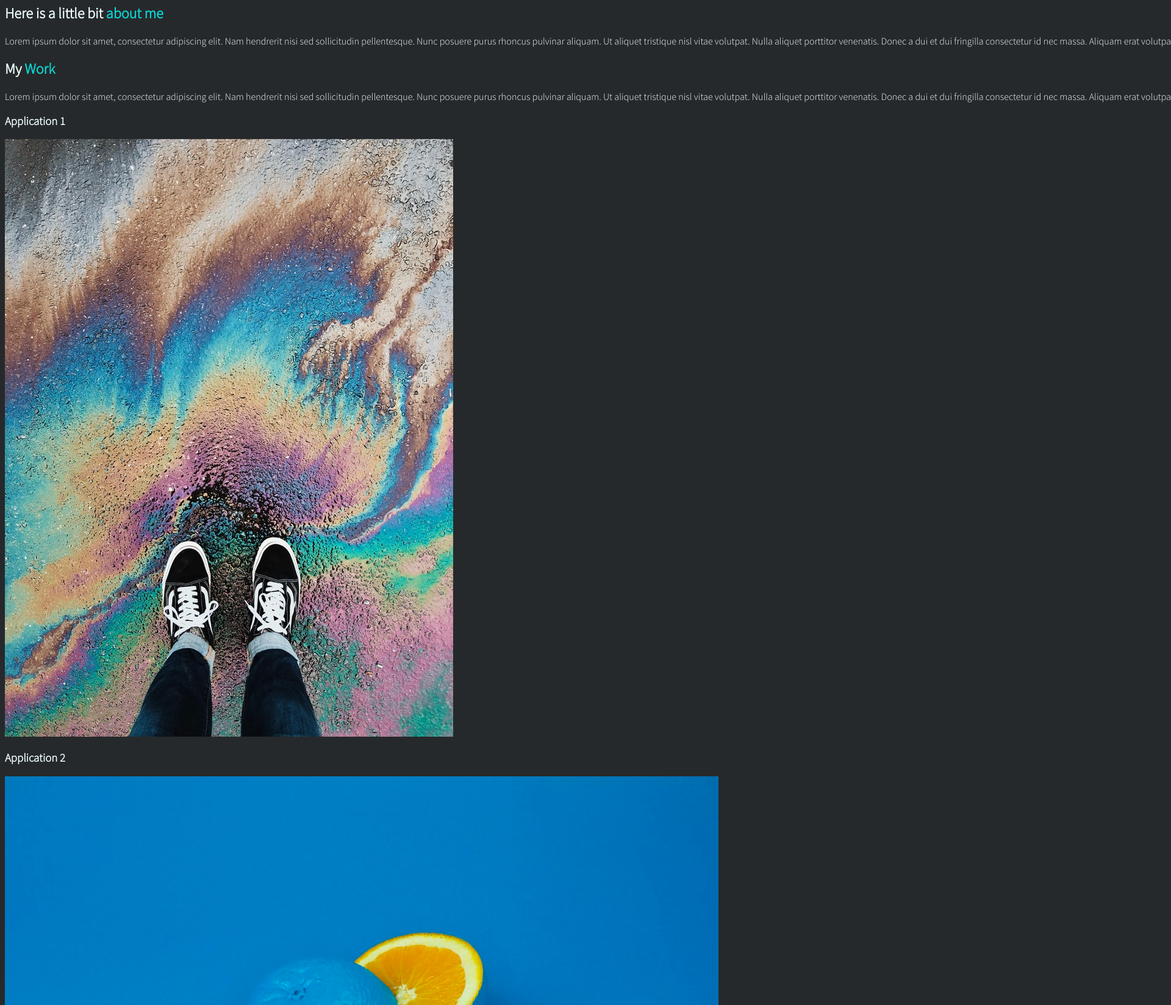
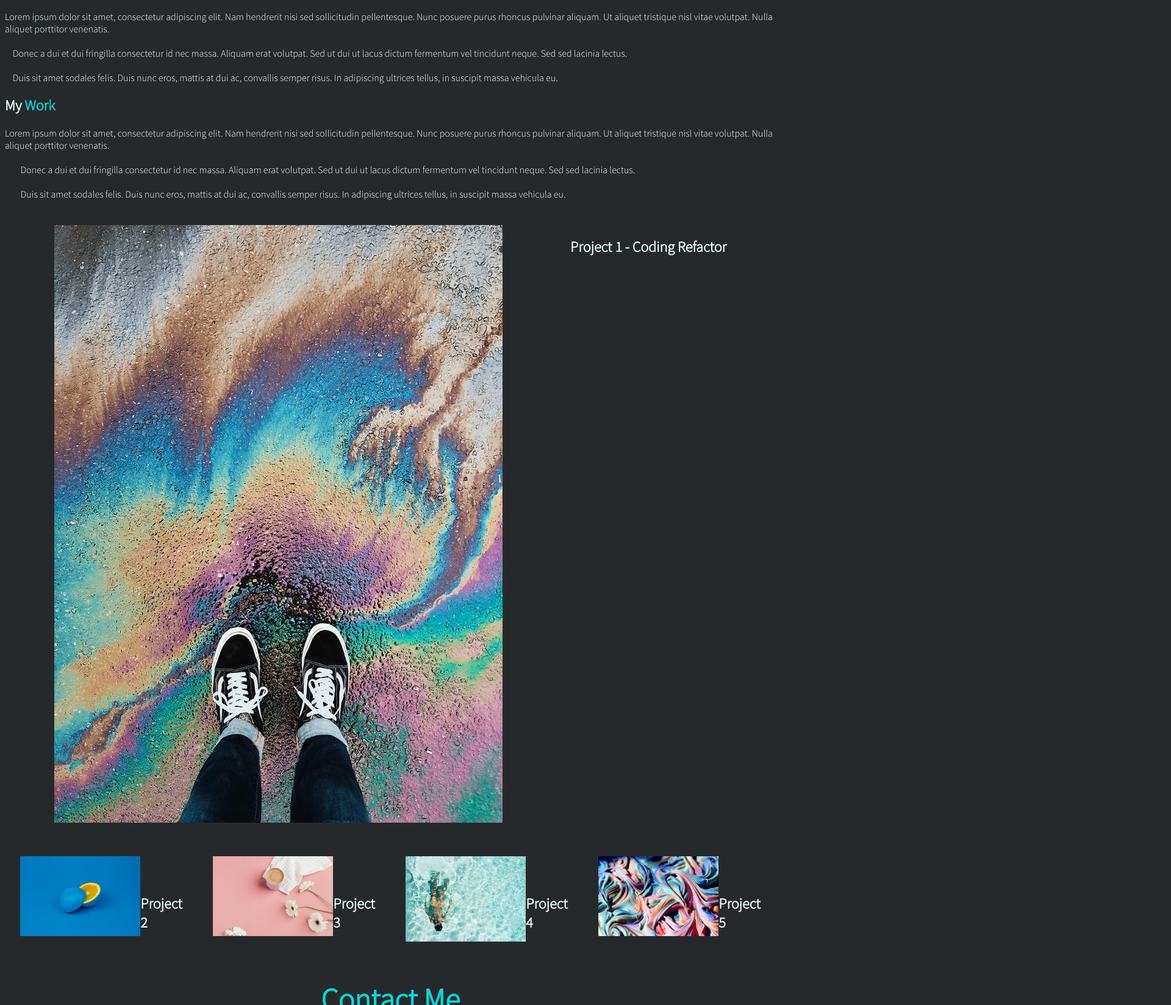
Before and after one commit to AshWeston/Portfolio, a plain HTML site: page index.html in a window 1280 px wide. Shown: the part 1152-2800 px from the top of the page at 61% size, 1920 px wide, since content can reach past the window. Drawn offline with Linux system fonts and the light colour scheme.

Commit message:
updated flexbox and responsive properties

```diff
--- a/index.html
+++ b/index.html
@@ -14,9 +14,8 @@
 
 <body>
 
-
-<div class="container1">
     <div class="logo">△aw</div>
+<header class="container1">
     <nav class="main-menu">
         <ul>
             <li>
@@ -30,66 +29,94 @@
             </li>
         </ul>
         </nav>
-</div>
+    </header>
 
     <div class="container2"></div>
-
     <h1 class="Hi">Hi, <span>my name is</span></h1>
-
     <h2 class="Ash"><span>Ash</span> Weston.</h2>
-
     <h3 class="mypassion">My passion is to <span>build things</span> for the web.</h3>
+    <div class="avatar"><img id="avatar" src= "AvatarMe.JPG" alt="Ash Weston"></div>
 </div>
-
-<div class="avatar"><img id="avatar" src= "AvatarMe.JPG" alt="Ash Weston"></div>
 
 
 <div class="content">
     <section>
     <h2 id="about-me"> Here is a little bit <span>about me</span></h2>
-    <p><pre>Lorem ipsum dolor sit amet, consectetur adipiscing elit. Nam hendrerit nisi sed sollicitudin pellentesque. Nunc posuere purus rhoncus pulvinar aliquam. Ut aliquet tristique nisl vitae volutpat. Nulla aliquet porttitor venenatis. Donec a dui et dui fringilla consectetur id nec massa. Aliquam erat volutpat. Sed ut dui ut lacus dictum fermentum vel tincidunt neque. Sed sed lacinia lectus. Duis sit amet sodales felis. Duis nunc eros, mattis at dui ac, convallis semper risus. In adipiscing ultrices tellus, in suscipit massa vehicula eu.</pre></p>
+    <p><pre>Lorem ipsum dolor sit amet, consectetur adipiscing elit. Nam hendrerit nisi sed sollicitudin pellentesque. Nunc posuere purus rhoncus pulvinar aliquam. Ut aliquet tristique nisl vitae volutpat. Nulla aliquet porttitor venenatis.
+
+    Donec a dui et dui fringilla consectetur id nec massa. Aliquam erat volutpat. Sed ut dui ut lacus dictum fermentum vel tincidunt neque. Sed sed lacinia lectus.
+
+    Duis sit amet sodales felis. Duis nunc eros, mattis at dui ac, convallis semper risus. In adipiscing ultrices tellus, in suscipit massa vehicula eu.</pre></p>
 </section>
     <section>
     <h2 id="my-work"> My <span>Work</span></h2>
-    <p> <pre>Lorem ipsum dolor sit amet, consectetur adipiscing elit. Nam hendrerit nisi sed sollicitudin pellentesque. Nunc posuere purus rhoncus pulvinar aliquam. Ut aliquet tristique nisl vitae volutpat. Nulla aliquet porttitor venenatis. Donec a dui et dui fringilla consectetur id nec massa. Aliquam erat volutpat. Sed ut dui ut lacus dictum fermentum vel tincidunt neque. Sed sed lacinia lectus. Duis sit amet sodales felis. Duis nunc eros, mattis at dui ac, convallis semper risus. In adipiscing ultrices tellus, in suscipit massa vehicula eu.</pre></p>
+    <p> <pre>Lorem ipsum dolor sit amet, consectetur adipiscing elit. Nam hendrerit nisi sed sollicitudin pellentesque. Nunc posuere purus rhoncus pulvinar aliquam. Ut aliquet tristique nisl vitae volutpat. Nulla aliquet porttitor venenatis.
+
+        Donec a dui et dui fringilla consectetur id nec massa. Aliquam erat volutpat. Sed ut dui ut lacus dictum fermentum vel tincidunt neque. Sed sed lacinia lectus.
+
+        Duis sit amet sodales felis. Duis nunc eros, mattis at dui ac, convallis semper risus. In adipiscing ultrices tellus, in suscipit massa vehicula eu.</pre></p>
 </section>
 </div>
 
-<div class="applications">
-   <div>
-       <h3>
-           Application 1
-       </h3>
-       <image src="app 1.jpg"
+
+<section class="projects">
+    <div class ="project-card">
+        <div class ="project-image">
+        <a href="https://github.com/AshWeston/homework1/blob/main/README.md">
+            <img src="app 1.jpg" alt="shoes on driveway">   </a>
         </div>
-   <div>
-    <h3>
-        Application 2
-    </h3>
-    <img src="app 2.jpg">
+        <div class="project-1-title">
+               <h2 >
+                   Project 1 - Coding Refactor
+               </h2>
             </div>
-<div>
-    <h3>
-        Application 3
-    </h3>
-    <img src="app 3.jpg">
         </div>
-<div>
-    <h3>
-        Application 4
-    </h3>
-    <img src="app 4.jpg">
+
+ <div class= "project-card">
+        <div class ="project-image">
+            <img src="app 2.jpg" alt="blue orange" >
     </div>
-<div>
-    <h3>
-        Application 5
-    </h3>
-    <img src="app 5.jpg">
+    <div class="title">
+           <h2 >
+               Project 2
+           </h2>
         </div>
-   <div>
+    </div>
 
-   </div><!-- need to add the images and titles here for the applications -->
+    <div class= "project-card">
+        <div class ="project-image">
+            <img src="app 3.jpg" alt="pink coffee and flowers">
     </div>
+    <div class="title">
+           <h2 >
+               Project 3
+           </h2>
+        </div>
+    </div>
+
+    <div class= "project-card">
+        <div class ="project-image">
+            <img src="app 4.jpg" alt="swimming clear water ocean" >
+    </div>
+    <div class="title">
+           <h2 >
+               Project 4
+           </h2>
+        </div>
+    </div>
+
+    <div class= "project-card">
+        <div class ="project-image">
+            <img src="app 5.jpg" alt="colorful icecream swirls closeup" >
+    </div>
+    <div class="title">
+           <h2 >
+               Project 5
+           </h2>
+        </div>
+    </div>
+</section>
+
 
     <div id="contact">
         <h1 id="contact-me">Contact Me</h1>
@@ -105,6 +132,23 @@
     </form>
         </div>
 
+        <footer class="socials">
+            <li>
+             <a href="https://www.linkedin.com/in/ashliegh-weston-610669147/" >
+                 <img id="linkedin" src="linkedin.png" style="width:70px;height: 70px;"/>
+             </a>
+         </li>
+         <li>
+             <a href="https://github.com/AshWeston">
+                 <img id="github" src="github.png" style="width:70px;height: 70px;"/>
+             </a>
+         </li>
+         <li>
+             <a href="https://open.spotify.com/user/22xg2azgc7z6ythgsthioxjyi?si=vRST-IQWS_KgAdkeQtGe0w&nd=1">
+                 <img  id="spotify" src="spotify.png" style="width:70px;height: 70px;"/>
+             </a>
+         </li>
+        </footer>
 
 
      </body>
--- a/stylesheet.css
+++ b/stylesheet.css
@@ -1,6 +1,9 @@
-
 * {
   font-family: "Source Sans Pro","Calibre","Inter","San Francisco","SF Pro Text",system-ui,sans-serif;
+}
+
+html {
+  scroll-behavior: smooth;
 }
 
 :root {
@@ -8,29 +11,21 @@
   --aqua:#08D9D6;
   --greywhite: #909096;
 }
-html {
-    scroll-behavior: smooth;
-  }
-
-
 
 .logo {
   color: var(--aqua);
-    display: flex;
   font-size: 50px;
-
-
+  display:flex;
 }
 
 .container1 {
-      padding:20px;
-      top: 0;
-      background-color: solid var(--greyblack);
+
   border-bottom: 2px solid #404040;
   display:flex;
   flex-direction: column;
   text-align:right;
   font-size:20px;
+
 }
 
 .container1 ul li a {
@@ -46,27 +41,16 @@ html {
 color: var(--aqua)
 }
 
-  }
-#main-menu {
-    color: #08D9D6;
-    display:flex;
-
-}
-
 li {
   display:flex;
-    flex-direction:column;
+  flex-direction: row-reverse;
 }
-
 
 body {
   background-color: #26292B;
   color:azure
 }
 
-h1 {
-    text-align: left
-}
 span {
   color:var(--aqua);
 }
@@ -78,9 +62,6 @@ span {
   width: 255px;
 }
 
-
-
-
 .Hi {
   font-size:120px;
 }
@@ -91,29 +72,64 @@ span {
 
 .mypassion {
   font-size:40px;
-    font-family: ;
+
 }
 
-/* break here */
+pre {
+  overflow-x: auto;
+  white-space: pre-wrap;
+  white-space: -moz-pre-wrap;
+  white-space: -pre-wrap;
+  white-space: -o-pre-wrap;
+  word-wrap: break-word;
+}
 
+/* INSERT HERE FLEXBOX IMAGES */
 
+.projects {
+  display:flex;
+  flex-wrap: wrap;
+  flex-basis: 25%;
+}
 
+.project-card {
+  padding:2%;
+  display:flex;
+  flex: 1 20%;
+  justify-content: space-around;
+}
 
+.project-image img {
+  max-width: 100%;
+}
+
+.title {
+  margin-top:auto;
+}
+
+.projects .project-card:first-child {
+  flex: 1 80%;
+}
+
+@media (max-width:600px) {
+  .project-card {
+    flex:1 46%;
+  }
+}
+/* ABOVE HERE */
 
 #contact-me {
   text-align: center;
   color: var(--aqua);
   font-size: 50px;
-
 }
 
 form {
   max-width: 600px;
   text-align: center;
   margin: 20px auto;
+}
 
-
-}
 input, textarea {
   border:0; outline:0;
   padding: 1em;
@@ -128,8 +144,6 @@ input, textarea {
   border-bottom: 2px solid var(--aqua);
  }
 
-
-
  #input-submit {
   color: var(--aqua);
   cursor: pointer;
@@ -142,19 +156,6 @@ input, textarea {
   color: var(--greyblack);
 }
 
-
-
 textarea {
   height: 126px;
-
-.half {
-  float: left;
-  width: 48%;
-  margin-bottom: 1em;
 }
-
-.right { width: 50%; }
-
-.left {
-     margin-right: 2%;
-}
```
Also changed, not shown: github.png (added), linkedin.png (added), spotify.png (added). Lines whose indentation alone changed are shown as unchanged.
